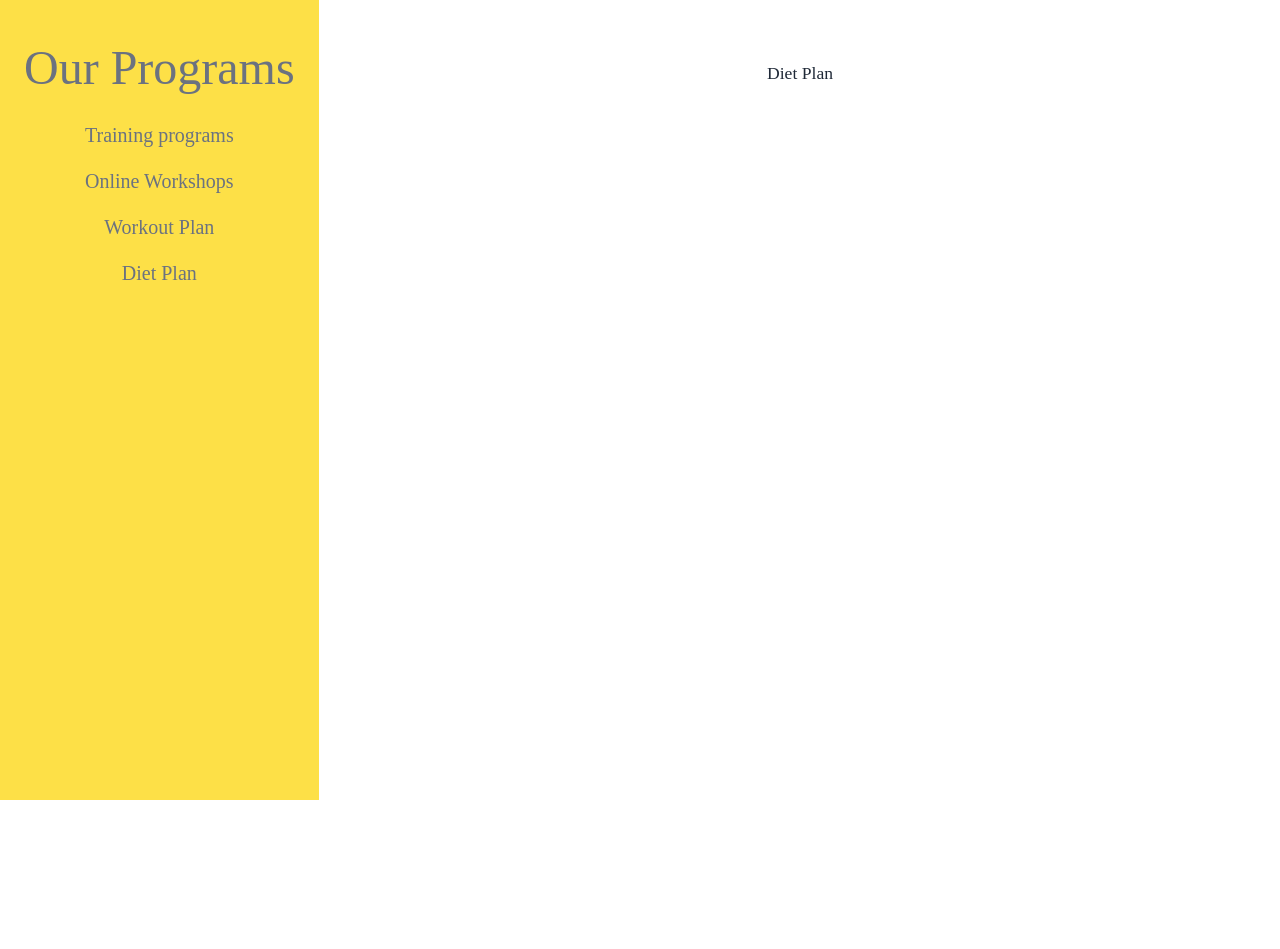
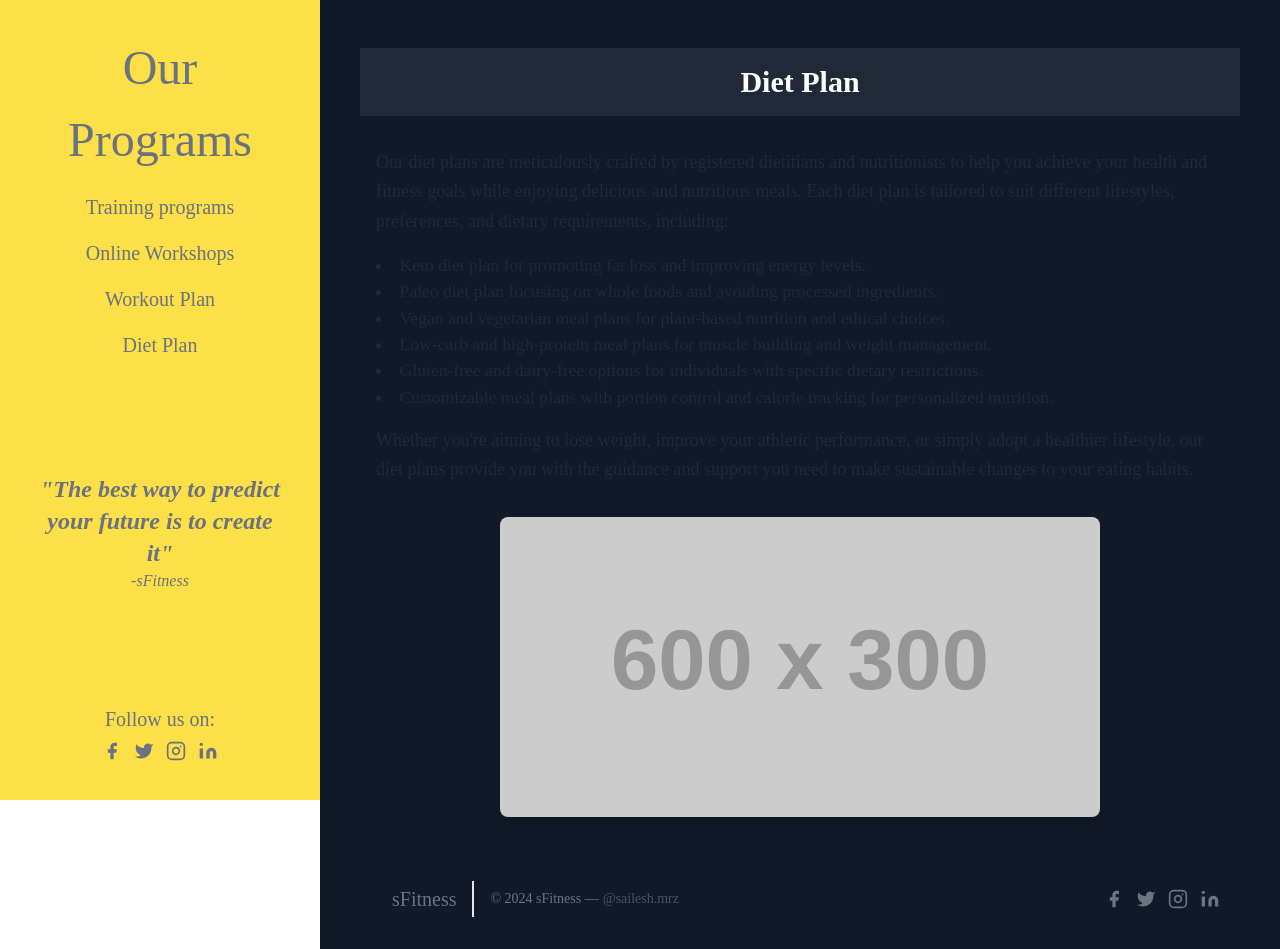
Before and after one commit to SaileshMrzn/Softnetix-FitnessWebsite, a React (Vite) app: page /programs/diet in a window 1280 px wide. Before the commit the page ends 800 px from the top, so only its background shows below. Built offline with nearby package versions, Linux system fonts and the light colour scheme; a web font is replaced by a local one.

Commit message:
programs page styling

```diff
--- a/src/components/OurPrograms/DietPlan.jsx
+++ b/src/components/OurPrograms/DietPlan.jsx
@@ -1,5 +1,6 @@
 import React from "react";
 import Programs_nav from "./Programs_nav";
+import Footer from "../Footer";
 
 function DietPlan() {
   return (
@@ -7,8 +8,56 @@ function DietPlan() {
       <div className="grid-cols-1">
         <Programs_nav />
       </div>
-      <div className="col-span-3 pt-[3.75rem] px-[2.5rem] font-primary text-[1.1rem] text-center">
-        Diet Plan
+      <div className="col-span-3 pt-[3rem] px-[2.5rem] font-primary text-[1.1rem] bg-gray-900">
+        <header class="bg-gray-800 text-white py-4">
+          <h1 class="text-3xl font-bold text-center">Diet Plan</h1>
+        </header>
+        <div class="container mx-auto py-8 px-4">
+          <p class="text-lg leading-relaxed mb-4">
+            Our diet plans are meticulously crafted by registered dietitians and
+            nutritionists to help you achieve your health and fitness goals
+            while enjoying delicious and nutritious meals. Each diet plan is
+            tailored to suit different lifestyles, preferences, and dietary
+            requirements, including:
+          </p>
+          <ul class="list-disc list-inside mb-4">
+            <li>
+              Keto diet plan for promoting fat loss and improving energy levels.
+            </li>
+            <li>
+              Paleo diet plan focusing on whole foods and avoiding processed
+              ingredients.
+            </li>
+            <li>
+              Vegan and vegetarian meal plans for plant-based nutrition and
+              ethical choices.
+            </li>
+            <li>
+              Low-carb and high-protein meal plans for muscle building and
+              weight management.
+            </li>
+            <li>
+              Gluten-free and dairy-free options for individuals with specific
+              dietary restrictions.
+            </li>
+            <li>
+              Customizable meal plans with portion control and calorie tracking
+              for personalized nutrition.
+            </li>
+          </ul>
+          <p class="text-lg leading-relaxed mb-4">
+            Whether you're aiming to lose weight, improve your athletic
+            performance, or simply adopt a healthier lifestyle, our diet plans
+            provide you with the guidance and support you need to make
+            sustainable changes to your eating habits.
+          </p>
+          <img
+            class="mx-auto rounded-lg mt-8 shadow-lg"
+            src="https://via.placeholder.com/600x300"
+            alt="Diet Plans Image"
+          />
+        </div>
+        <Footer />
       </div>
     </div>
   );
--- a/src/components/OurPrograms/Programs.jsx
+++ b/src/components/OurPrograms/Programs.jsx
@@ -7,7 +7,7 @@ function Programs() {
       <div className="grid-cols-1">
         <Programs_nav />
       </div>
-      <div className="col-span-3 pt-[3.75rem] px-[2.5rem] font-primary text-[1.1rem] text-center">
+      <div className="col-span-3 pt-[3.75rem] px-[2.5rem] font-primary text-[1.1rem] text-center bg-gray-900 h-screen">
         Choose a program
       </div>
     </div>
--- a/src/components/OurPrograms/Programs_nav.jsx
+++ b/src/components/OurPrograms/Programs_nav.jsx
@@ -3,8 +3,8 @@ import { Link } from "react-router-dom";
 
 function Programs_nav() {
   return (
-    <div>
-      <div className=" bg-yellow-300 h-screen fixed pt-[2rem] px-[1.5rem] text-center font-primary text-gray-500">
+    <div className=" bg-yellow-300 h-screen fixed pt-[2rem] px-[2rem] w-[25%] text-center font-primary text-gray-500 flex flex-col justify-between pb-[2rem]">
+      <div className="programs">
         <Link to="/programs">
           <p className="text-[3rem]">Our Programs</p>
         </Link>
@@ -21,6 +21,84 @@ function Programs_nav() {
           <p className="text-[1.25rem] pt-4">Diet Plan</p>
         </Link>
       </div>
+      <div className="slogan">
+        <p className="italic font-bold text-2xl">
+          "The best way to predict your future is to create it"
+        </p>
+        <p className="italic">-sFitness</p>
+      </div>
+      <div className="socials text-xl">
+        Follow us on: <br />
+        <span className="inline-flex sm:ml-auto sm:mt-0 mt-4 justify-center sm:justify-start pt-2">
+          <a
+            href="https://www.facebook.com/sailesh.mrzn"
+            className="text-gray-500"
+          >
+            <svg
+              fill="currentColor"
+              strokeLinecap="round"
+              strokeLinejoin="round"
+              strokeWidth="2"
+              className="w-5 h-5"
+              viewBox="0 0 24 24"
+            >
+              <path d="M18 2h-3a5 5 0 00-5 5v3H7v4h3v8h4v-8h3l1-4h-4V7a1 1 0 011-1h3z"></path>
+            </svg>
+          </a>
+          <a
+            href="https://twitter.com/sailesh_mrzn"
+            className="ml-3 text-gray-500"
+          >
+            <svg
+              fill="currentColor"
+              strokeLinecap="round"
+              strokeLinejoin="round"
+              strokeWidth="2"
+              className="w-5 h-5"
+              viewBox="0 0 24 24"
+            >
+              <path d="M23 3a10.9 10.9 0 01-3.14 1.53 4.48 4.48 0 00-7.86 3v1A10.66 10.66 0 013 4s-4 9 5 13a11.64 11.64 0 01-7 2c9 5 20 0 20-11.5a4.5 4.5 0 00-.08-.83A7.72 7.72 0 0023 3z"></path>
+            </svg>
+          </a>
+          <a
+            href="https://www.instagram.com/sailesh.mrz/"
+            className="ml-3 text-gray-500"
+          >
+            <svg
+              fill="none"
+              stroke="currentColor"
+              strokeLinecap="round"
+              strokeLinejoin="round"
+              strokeWidth="2"
+              className="w-5 h-5"
+              viewBox="0 0 24 24"
+            >
+              <rect width="20" height="20" x="2" y="2" rx="5" ry="5"></rect>
+              <path d="M16 11.37A4 4 0 1112.63 8 4 4 0 0116 11.37zm1.5-4.87h.01"></path>
+            </svg>
+          </a>
+          <a
+            href="https://www.linkedin.com/in/sailesh-maharjan-53450a241/"
+            className="ml-3 text-gray-500"
+          >
+            <svg
+              fill="currentColor"
+              stroke="currentColor"
+              strokeLinecap="round"
+              strokeLinejoin="round"
+              strokeWidth="0"
+              className="w-5 h-5"
+              viewBox="0 0 24 24"
+            >
+              <path
+                stroke="none"
+                d="M16 8a6 6 0 016 6v7h-4v-7a2 2 0 00-2-2 2 2 0 00-2 2v7h-4v-7a6 6 0 016-6zM2 9h4v12H2z"
+              ></path>
+              <circle cx="4" cy="4" r="2" stroke="none"></circle>
+            </svg>
+          </a>
+        </span>
+      </div>
     </div>
   );
 }
--- a/src/components/OurPrograms/Training.jsx
+++ b/src/components/OurPrograms/Training.jsx
@@ -8,7 +8,7 @@ function Training() {
       <div className="grid-cols-1">
         <Programs_nav />
       </div>
-      <div className="col-span-3 pt-[3.75rem] px-[2.5rem] font-primary text-[1.1rem]">
+      <div className="col-span-3 pt-[3rem] px-[2.5rem] font-primary text-[1.1rem] bg-gray-900">
         <header class="bg-gray-800 text-white py-4">
           <h1 class="text-3xl font-bold text-center">Training Programs</h1>
         </header>
@@ -51,9 +51,9 @@ function Training() {
             potential!
           </p>
           <img
-            class="mx-auto mb-8 rounded-lg shadow-lg"
+            class="mx-auto rounded-lg mt-8 shadow-lg"
             src="https://via.placeholder.com/600x300"
-            alt="Training Programs Image"
+            alt="Diet Plans Image"
           />
         </div>
         <Footer />
--- a/src/components/OurPrograms/WorkoutPlan.jsx
+++ b/src/components/OurPrograms/WorkoutPlan.jsx
@@ -1,5 +1,6 @@
 import React from "react";
 import Programs_nav from "./Programs_nav";
+import Footer from "../Footer";
 
 function WorkoutPlan() {
   return (
@@ -7,8 +8,56 @@ function WorkoutPlan() {
       <div className="grid-cols-1">
         <Programs_nav />
       </div>
-      <div className="col-span-3 pt-[3.75rem] px-[2.5rem] font-primary text-[1.1rem] text-center">
-        Workout Plan
+      <div className="col-span-3 pt-[3rem] px-[2.5rem] font-primary text-[1.1rem] bg-gray-900">
+        <header class="bg-gray-800 text-white py-4">
+          <h1 class="text-3xl font-bold text-center">Workout Plan</h1>
+        </header>
+        <div class="container mx-auto py-8 px-4">
+          <p class="text-lg leading-relaxed mb-4">
+            Our workout plans are meticulously designed to help you achieve your
+            fitness goals efficiently and effectively. Whether you're looking to
+            lose weight, build muscle, or improve overall health, we have a plan
+            tailored to suit your needs. Our plans include:
+          </p>
+          <ul class="list-disc list-inside mb-4">
+            <li>
+              Full-body workouts for comprehensive training targeting all major
+              muscle groups.
+            </li>
+            <li>
+              Specialized plans focusing on specific areas such as abs, arms,
+              legs, or back.
+            </li>
+            <li>
+              High-intensity interval training (HIIT) routines for maximum
+              calorie burn and cardiovascular benefits.
+            </li>
+            <li>
+              Progressive strength training programs to gradually increase
+              strength and muscle mass.
+            </li>
+            <li>
+              Flexible schedules adaptable to your lifestyle, whether you prefer
+              home workouts or gym sessions.
+            </li>
+            <li>
+              Video tutorials and detailed instructions to ensure proper form
+              and technique.
+            </li>
+          </ul>
+          <p class="text-lg leading-relaxed mb-4">
+            With our workout plans, you'll stay motivated, challenged, and on
+            track to reach your fitness aspirations. Start your journey today
+            and experience the transformative power of our personalized workout
+            programs!
+          </p>
+          <img
+            class="mx-auto rounded-lg mt-8 shadow-lg"
+            src="https://via.placeholder.com/600x300"
+            alt="Diet Plans Image"
+          />
+        </div>
+        <Footer />
       </div>
     </div>
   );
--- a/src/components/OurPrograms/Workshop.jsx
+++ b/src/components/OurPrograms/Workshop.jsx
@@ -1,5 +1,6 @@
 import React from "react";
 import Programs_nav from "./Programs_nav";
+import Footer from "../Footer";
 
 function Workshop() {
   return (
@@ -7,8 +8,53 @@ function Workshop() {
       <div className="grid-cols-1">
         <Programs_nav />
       </div>
-      <div className="col-span-3 pt-[3.75rem] px-[2.5rem] font-primary text-[1.1rem] text-center">
-        Online Workshop
+      <div className="col-span-3 pt-[3rem] px-[2.5rem] font-primary text-[1.1rem] bg-gray-900">
+        <header class="bg-gray-800 text-white py-4">
+          <h1 class="text-3xl font-bold text-center">Online Workshops</h1>
+        </header>
+        <div class="container mx-auto py-8 px-4">
+          <p class="text-lg leading-relaxed mb-4">
+            Our online workshops offer a convenient and accessible way to
+            enhance your fitness knowledge and skills from the comfort of your
+            home. Led by experienced instructors and industry experts, these
+            workshops cover a wide range of topics, including:
+          </p>
+          <ul class="list-disc list-inside mb-4">
+            <li>
+              Nutrition fundamentals for optimizing performance and health.
+            </li>
+            <li>
+              Effective workout routines for various fitness goals and levels.
+            </li>
+            <li>
+              Mindfulness and stress management techniques for holistic
+              well-being.
+            </li>
+            <li>
+              In-depth discussions on fitness myths, trends, and evidence-based
+              practices.
+            </li>
+            <li>
+              Specialized workshops on yoga, Pilates, martial arts, and more.
+            </li>
+            <li>
+              Interactive Q&A sessions and practical demonstrations for hands-on
+              learning.
+            </li>
+          </ul>
+          <p class="text-lg leading-relaxed mb-4">
+            Whether you're a fitness enthusiast, professional trainer, or
+            someone looking to learn more about leading a healthy lifestyle, our
+            online workshops provide valuable insights and resources to support
+            your journey towards wellness.
+          </p>
+          <img
+            class="mx-auto rounded-lg mt-8 shadow-lg"
+            src="https://via.placeholder.com/600x300"
+            alt="Diet Plans Image"
+          />
+        </div>
+        <Footer />
       </div>
     </div>
   );
```
